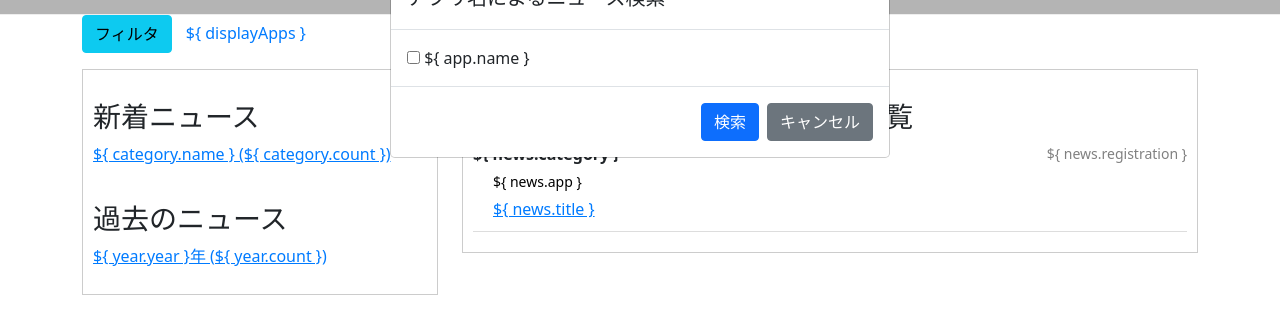
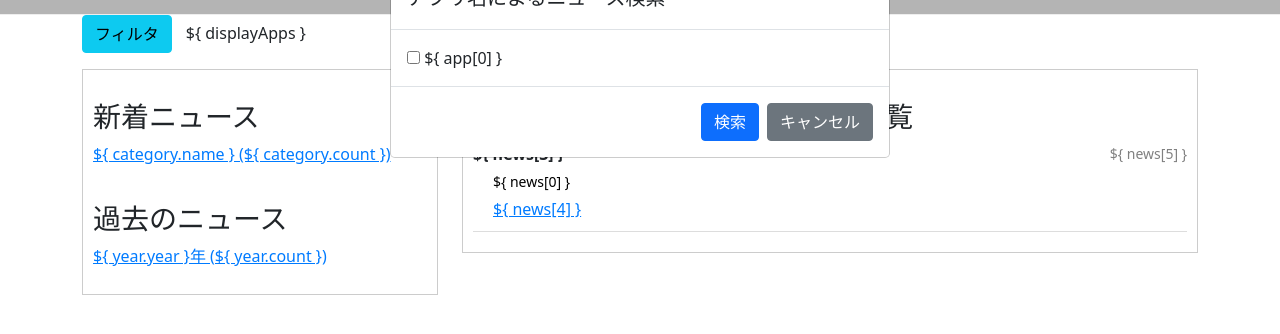
Before and after one commit to shetland-med/NewsApp, a plain HTML site: page index.html in a window 1280 px wide. Shown: the part 62-396 px from the top of the page. Drawn offline with nearby package versions, Linux system fonts and the light colour scheme.

Commit message:
Update index.html

```diff
--- a/index.html
+++ b/index.html
@@ -58,7 +58,6 @@
         .filter-display {
             font-size: 16px;
             margin-left: 10px;
-            color: #007bff;
         }
     </style>
 </head>
@@ -90,14 +89,14 @@
             <div class="col-md-8">
                 <div class="selected-news-section">
                     <h3 class="centered-title">ニュース一覧</h3>
-                    <div v-for="news in selectedNews" :key="news.id" class="news-item">
+                    <div v-for="(news, index) in selectedNews" :key="index" class="news-item">
                         <div class="news-details">
-                            <span class="news-category">${ news.category }</span>
-                            <span class="news-date">${ news.registration }</span>
+                            <span class="news-category">${ news[3] }</span>
+                            <span class="news-date">${ news[5] }</span>
                         </div>
-                        <div class="news-app">${ news.app }</div>
+                        <div class="news-app">${ news[0] }</div>
                         <div class="news-title">
-                            <a :href="'https://' + news.newsPath + '/search?q=' + encodeURIComponent(news.title)" target="_blank" class="news-link">${ news.title }</a>
+                            <a :href="'https://' + news[2] + '/search?q=' + encodeURIComponent(news[4])" target="_blank" class="news-link">${ news[4] }</a>
                         </div>
                     </div>
                 </div>
@@ -112,8 +111,8 @@
                         <h5 class="modal-title">アプリ名によるニュース検索</h5>
                     </div>
                     <div class="modal-body">
-                        <div v-for="app in apps" :key="app.name">
-                            <input type="checkbox" v-model="selectedApps" :value="app.name"> ${ app.name }
+                        <div v-for="app in appsData" :key="app.name">
+                            <input type="checkbox" v-model="selectedApps" :value="app[0]"> ${ app[0] }
                         </div>
                     </div>
                     <div class="modal-footer">
@@ -124,10 +123,9 @@
             </div>
         </div>
     </div>
-    <script type="application/json" id="news-data">
-        {{ news_data | tojson | safe }}
-    </script>
-
-    <script src="/static/js/script.js"></script>
+    <script type="application/json" id="news-data">{{ news_data | tojson | safe }}</script>
+    <script type="application/json" id="app-data">{{ apps_data | tojson | safe }}</script>
+    <script type="application/json" id="previous-data">{{ previous_news_data | tojson | safe }}</script>
+    <script src="static/js/script.js"></script>
 </body>
 </html>
```
